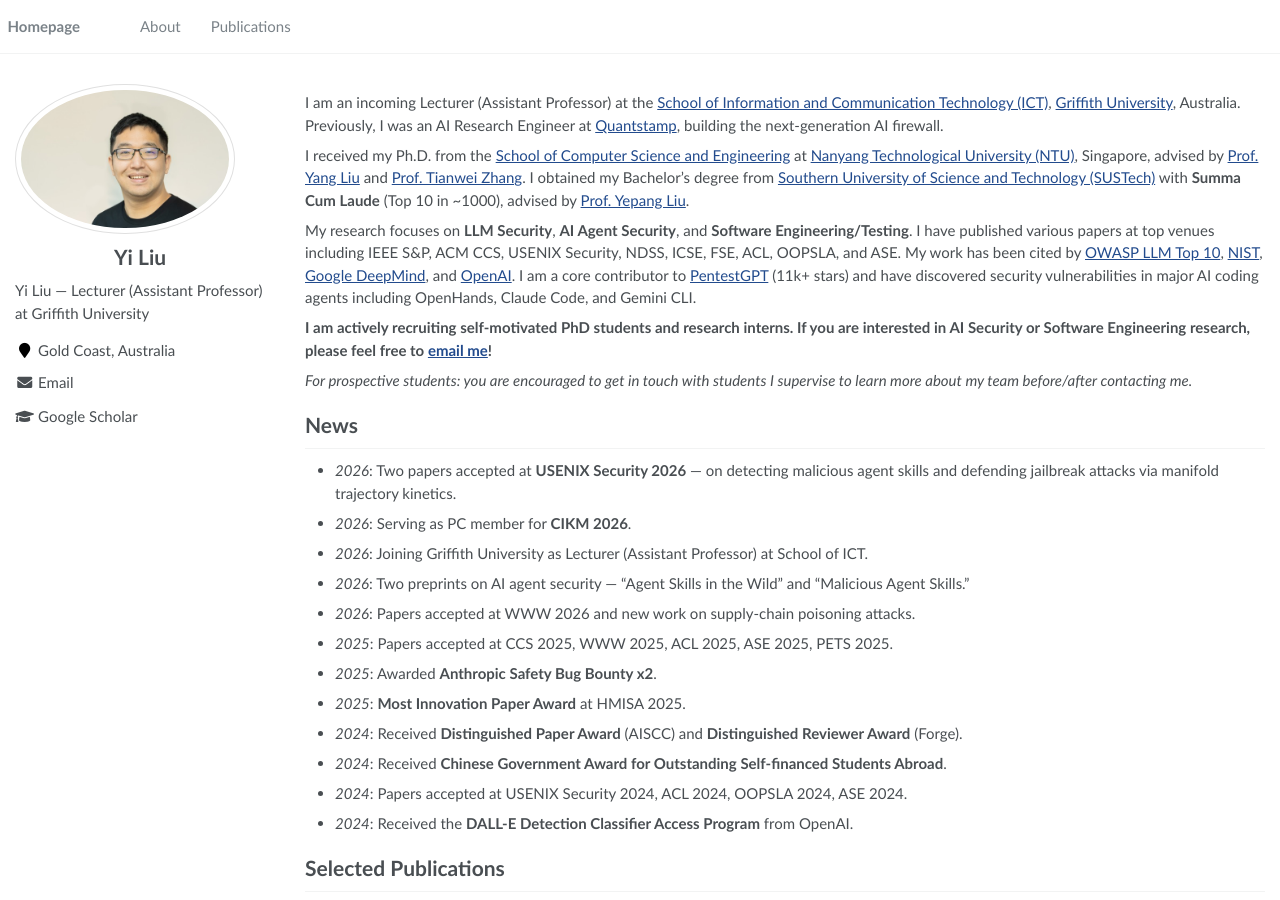
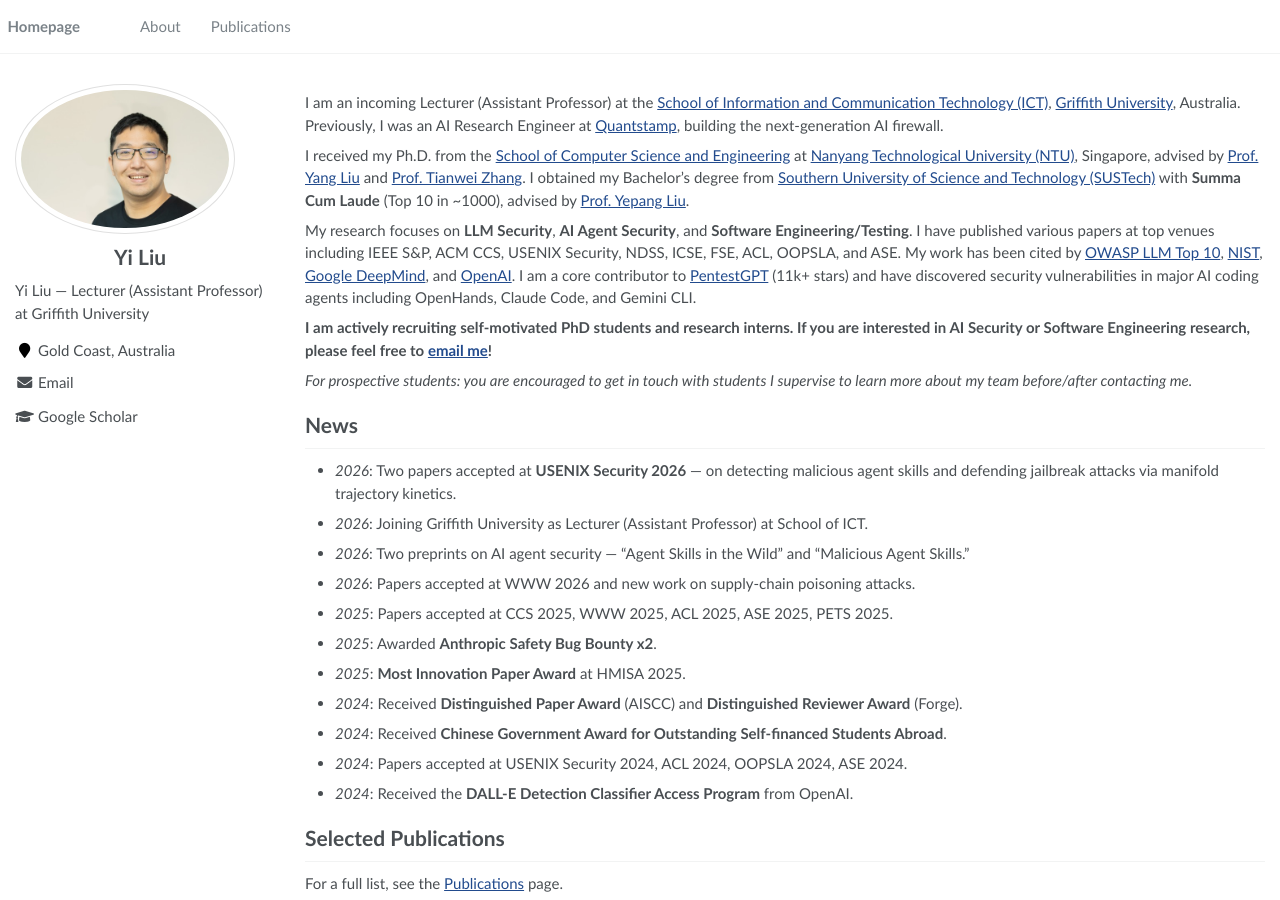
Before and after one commit to liuyi-academic/liuyi-academic.github.io, a Jekyll site: the page built from _pages/about.md, in a window 1280 px wide and 900 px high. Built offline with Jekyll 4.4.1, drawn with Linux system fonts in a browser that asks for light colours.

Commit message:
fix: remove CIKM 2026 PC news entry
Co-Authored-By: Claude Opus 4.7 (1M context) <noreply@anthropic.com>

```diff
--- a/_pages/about.md
+++ b/_pages/about.md
@@ -23,7 +23,6 @@ My research focuses on **LLM Security**, **AI Agent Security**, and **Software E
 # News
 
 - *2026*: Two papers accepted at **USENIX Security 2026** — on detecting malicious agent skills and defending jailbreak attacks via manifold trajectory kinetics.
-- *2026*: Serving as PC member for **CIKM 2026**.
 - *2026*: Joining Griffith University as Lecturer (Assistant Professor) at School of ICT.
 - *2026*: Two preprints on AI agent security — "Agent Skills in the Wild" and "Malicious Agent Skills."
 - *2026*: Papers accepted at WWW 2026 and new work on supply-chain poisoning attacks.
```
